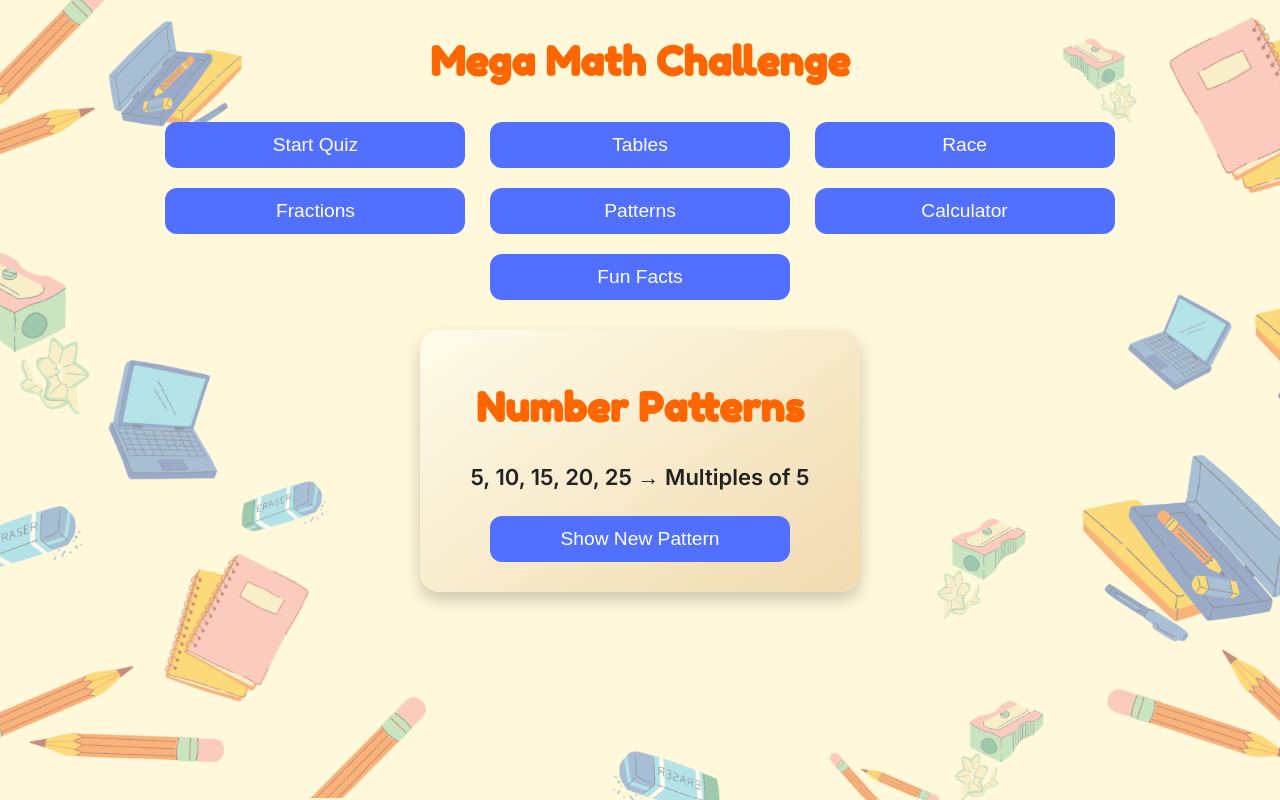
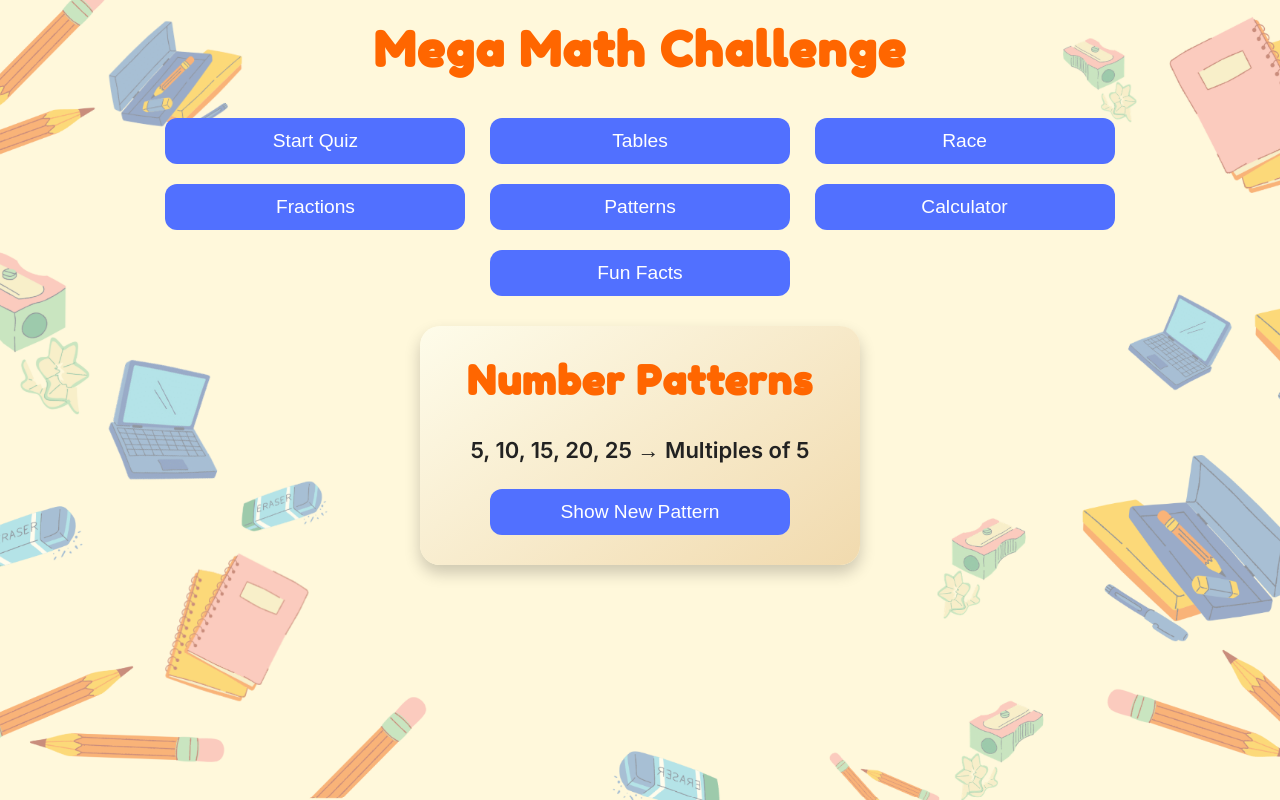
Before and after one commit to roymuhurto/Math-Fun, a plain HTML site: page index.html in a window 1280 px wide. Drawn offline with Linux system fonts and the light colour scheme.

Commit message:
style change

```diff
--- a/index.html
+++ b/index.html
@@ -83,12 +83,28 @@
         }
       }
 
-      h1,
+      h1 {
+        color: #ff6600;
+        font-family: "Fredoka One", cursive;
+        font-size: clamp(3rem, 4vw, 2.5rem);
+        letter-spacing: 1.5px;
+        margin: 10px 0 30px 0;
+      }
+
+      h2 {
+        color: #ff6600;
+        font-family: "Fredoka One", cursive;
+        font-size: clamp(1.5rem, 4vw, 2.5rem);
+        letter-spacing: 1px;
+        margin-top: 10px;
+      }
+
       h2,
       h3 {
         color: #ff6600;
         font-family: "Fredoka One", cursive;
         font-size: clamp(1.5rem, 4vw, 2.5rem);
+        letter-spacing: 1px;
       }
 
       .screen {
```
